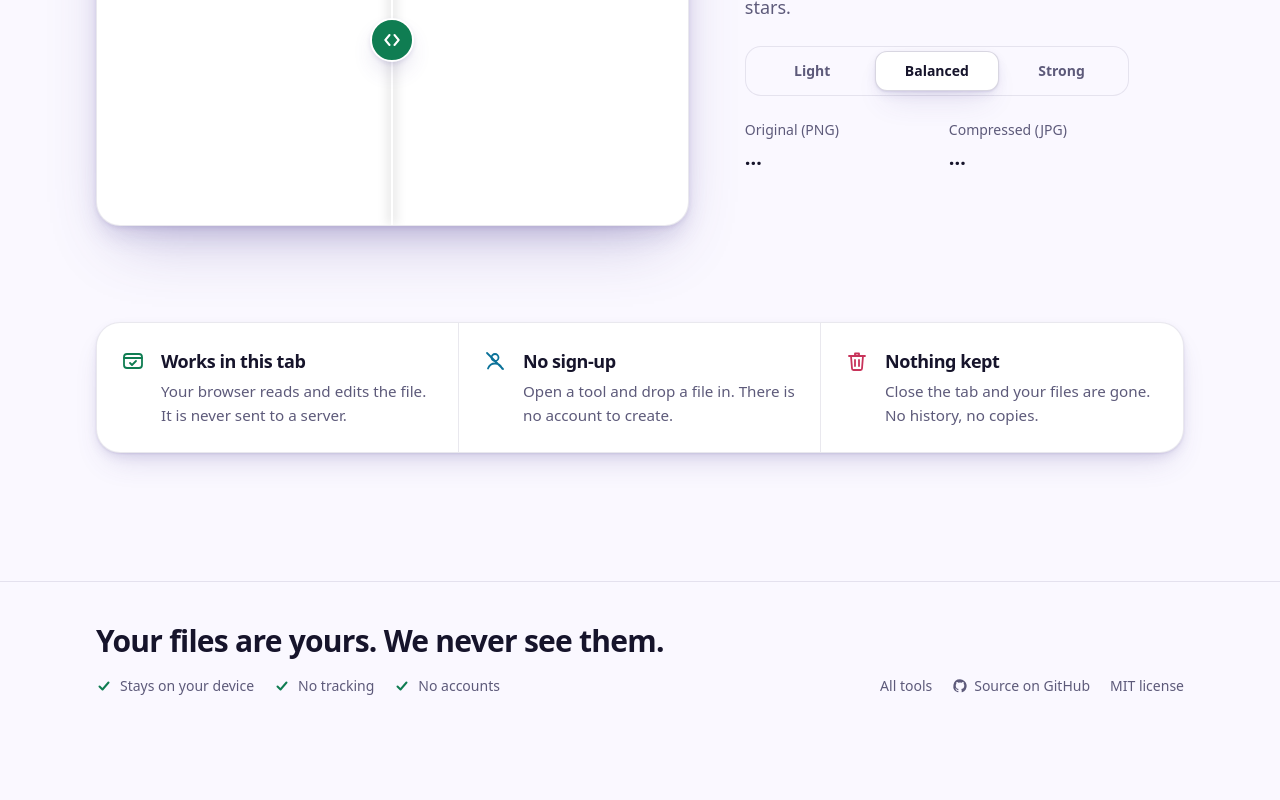
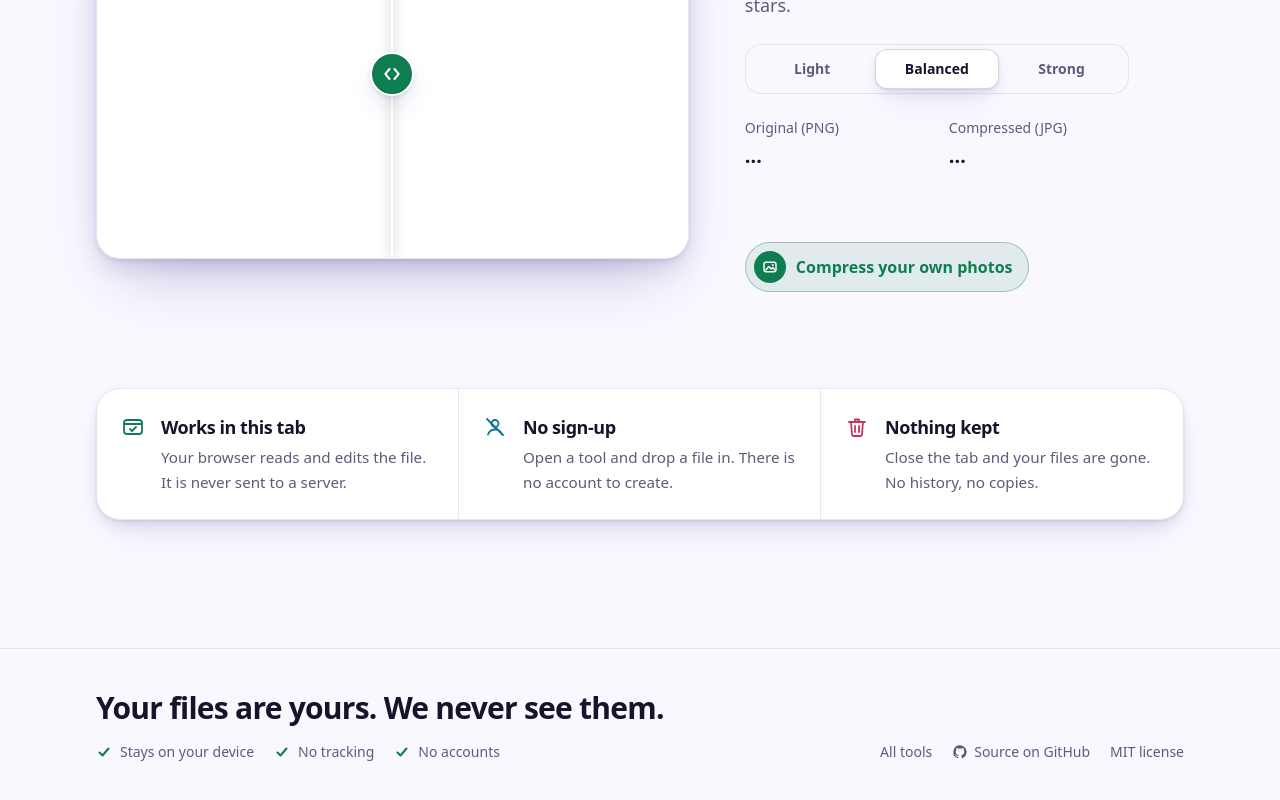
Before and after one commit to siddichandu02/privacy-toolkit, a React (Vite) app: page / in a window 1280 px wide. Shown: the part 2242-3042 px from the top of the page. Before the commit the page ends 2978 px from the top, so only its background shows below. Built offline with nearby package versions, Linux system fonts and the light colour scheme.

Commit message:
link the home compression demo to the real tool

```diff
--- a/src/components/home/CompressDemo.tsx
+++ b/src/components/home/CompressDemo.tsx
@@ -1,5 +1,8 @@
 import { AnimatePresence, motion } from 'framer-motion';
 import { useEffect, useState } from 'react';
+import { Link } from 'react-router-dom';
+import { prefetchTool } from '../../routes/toolLoaders';
+import { toolPath } from '../../tools';
 import { useStillMotion } from '../../useStillMotion';
 import { formatBytes } from '../drop/validate';
 import { CompareSlider } from '../ui/CompareSlider';
@@ -154,6 +157,36 @@ export function CompressDemo({ className = '' }: { className?: string }) {
               ) : null}
             </AnimatePresence>
           </p>
+          <Link
+            to={toolPath('compress-image')}
+            onMouseEnter={() => prefetchTool('compress-image')}
+            onFocus={() => prefetchTool('compress-image')}
+            className="group/own mt-5 inline-flex items-center gap-2.5 rounded-full border border-mint/35 bg-mint/10 py-2 pr-4 pl-2 font-semibold text-mint transition-[background-color,border-color,transform] duration-200 hover:border-mint/60 hover:bg-mint/15 active:scale-[0.97] motion-reduce:transition-none"
+          >
+            <span className="grid size-8 place-items-center rounded-full bg-mint text-on-accent transition-transform duration-300 group-hover/own:-rotate-6 motion-reduce:transition-none">
+              <svg viewBox="0 0 20 20" className="size-4" aria-hidden="true">
+                <rect
+                  x="2.5"
+                  y="4"
+                  width="15"
+                  height="12"
+                  rx="2.5"
+                  fill="none"
+                  stroke="currentColor"
+                  strokeWidth="1.8"
+                />
+                <path
+                  d="m4.5 14 4-4.5 3 3 2-2 2.5 3.5"
+                  fill="none"
+                  stroke="currentColor"
+                  strokeWidth="1.8"
+                  strokeLinejoin="round"
+                />
+                <circle cx="13.5" cy="7.5" r="1.3" fill="currentColor" />
+              </svg>
+            </span>
+            Compress your own photos
+          </Link>
         </div>
         <CompareSlider
           before={before?.url ?? null}
```
Also changed, not shown: 1 other file (tests, documents, lock files or other folders).
